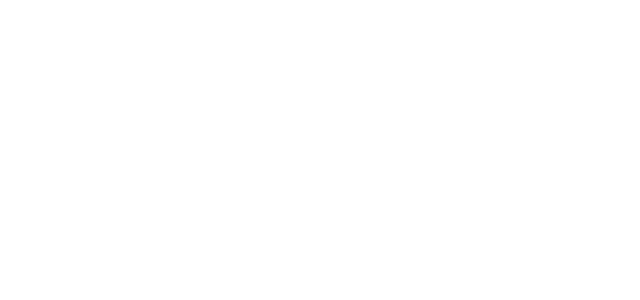
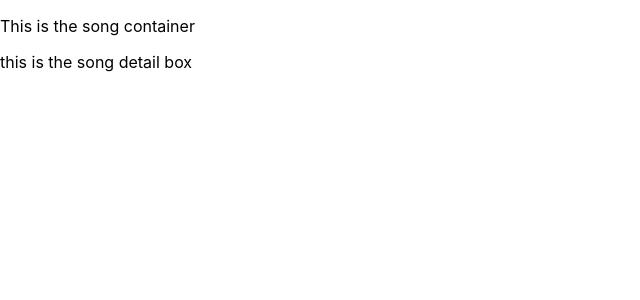
Before and after one commit to emmikoivisto/api-homework, a React (Create React App) app: page / in a window 1280 px wide. Shown: the top 300 px of the page, without its empty margins (0-640 px from the left). Built offline with nearby package versions, Linux system fonts and the light colour scheme.

Commit message:
songs container and detail rendering on app

```diff
--- a/src/App.js
+++ b/src/App.js
@@ -1,9 +1,10 @@
+import SongsContainer from './containers/SongsContainer';
 
 function App() {
   return (
-    <div>
-
-    </div>
+    <>
+      <SongsContainer/>
+    </>
   );
 }
 
--- a/src/containers/SongsContainer.js
+++ b/src/containers/SongsContainer.js
@@ -0,0 +1,12 @@
+import SongDetail from "../components/SongDetail";
+
+const SongsContainer = () => {
+    return (
+        <>
+            <p>This is the song container</p>
+            <SongDetail/>
+        </>
+    )
+}
+
+export default SongsContainer;
```
Also changed, not shown: 1 other file (tests, documents, lock files or other folders).
